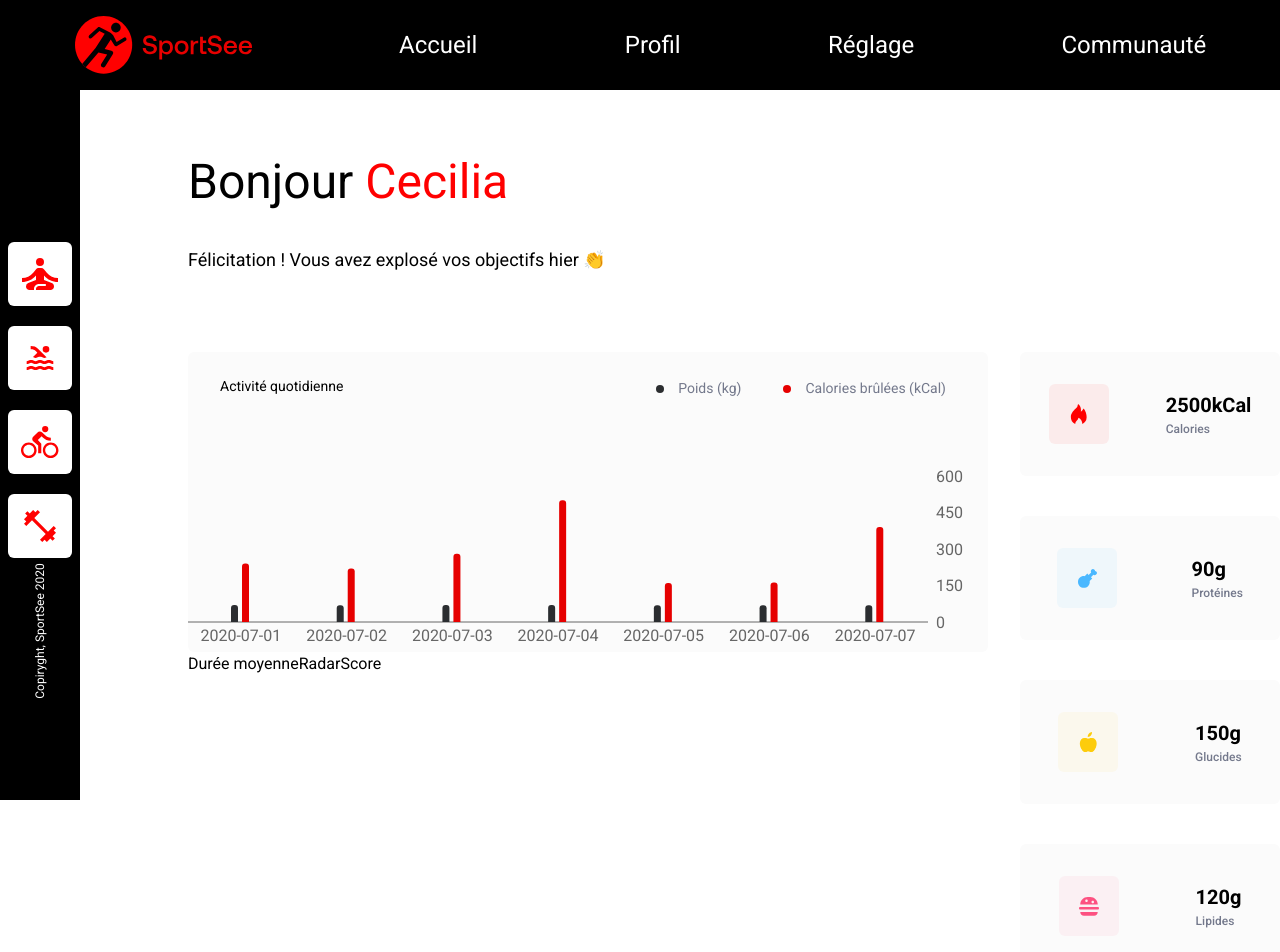
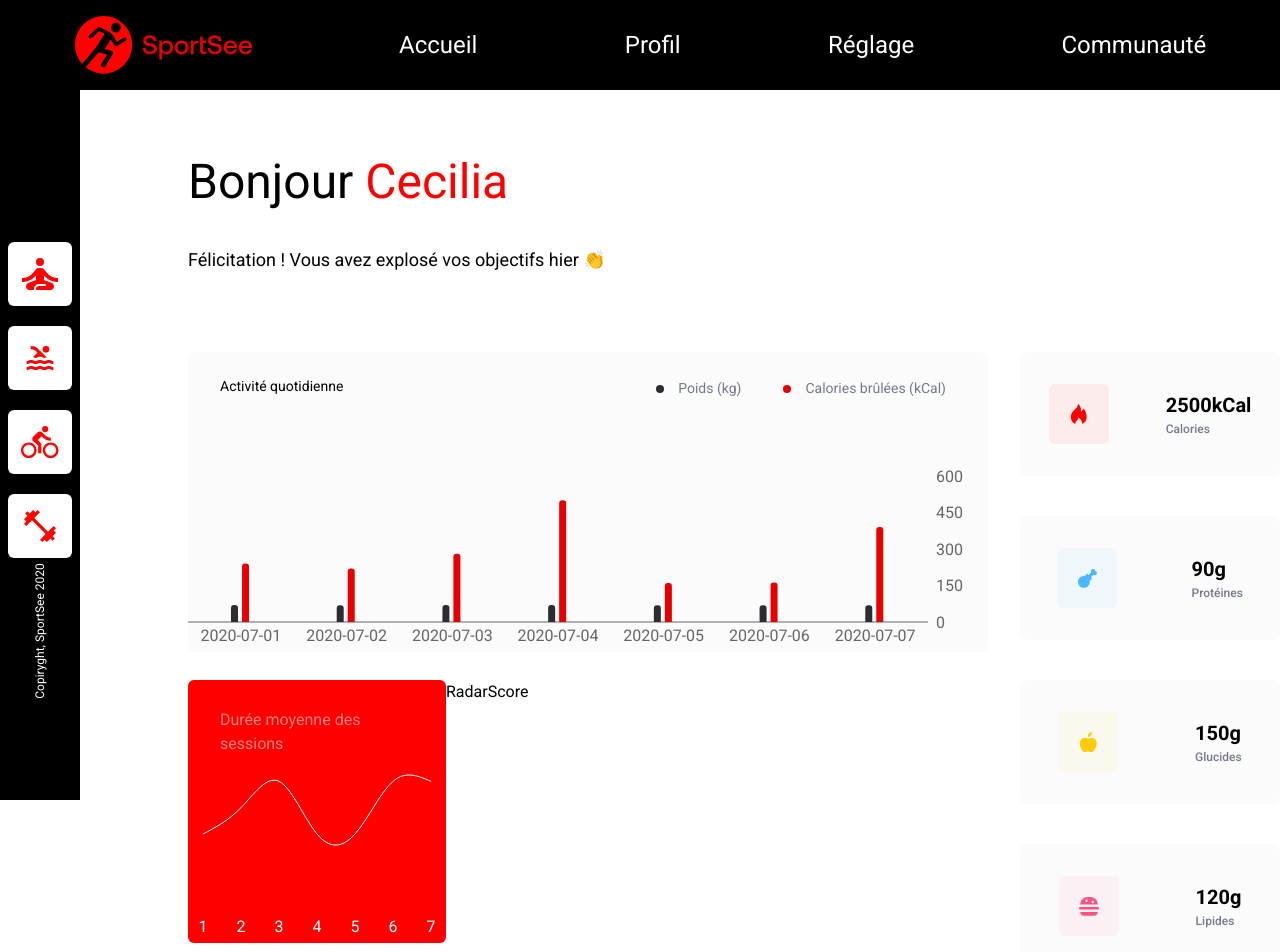
Before and after one commit to TriupLauro/KestelmanValentin_12_30092021, a React (Vite) app: page / in a window 1280 px wide. Shown: the top 952 px of the page. Built offline with nearby package versions, Linux system fonts and the light colour scheme.

Commit message:
Attempt at Line chart Mean Sessions

```diff
--- a/src/App.jsx
+++ b/src/App.jsx
@@ -14,6 +14,7 @@ class App extends Component {
                         firstName={this.props.mainData.userInfos.firstName}
                         nutritionData={this.props.mainData.keyData}
                         activityData={this.props.activityData.sessions}
+                        averageSessionsData={this.props.averageSessionsData.sessions}
                     />
                 </div>
             </>
--- /dev/null
+++ b/src/components/AverageSessionsLine.jsx
@@ -0,0 +1,32 @@
+import {Component} from "react";
+import {Line, LineChart, XAxis} from "recharts";
+
+class AverageSessionsLine extends Component {
+    render() {
+        return (
+            <div className="relative">
+                <div className="absolute top-7 left-8 z-10 w-36 text-white opacity-50">Durée moyenne des sessions</div>
+                <LineChart
+                    data={this.props.data}
+                    width={258}
+                    height={263}
+                    border={5}
+                    className="bg-highlight rounded-md"
+                    margin={{top:75, left:15, right:15}}
+                >
+                    <XAxis dataKey="day"
+                           tickLine={false}
+                           axisLine={false}
+                           stroke="#FFFFFF"
+                    />
+                    <Line dataKey="sessionLength" stroke="#FFFFFF"
+                          dot={false}
+                          type="natural"
+                    />
+                </LineChart>
+            </div>
+        )
+    }
+}
+
+export default AverageSessionsLine
--- a/src/components/Dashboard.jsx
+++ b/src/components/Dashboard.jsx
@@ -1,6 +1,7 @@
 import {Component} from "react";
 import Nutrition from "./Nutrition";
 import DailyActivity from "./DailyActivity";
+import AverageSessionsLine from "./AverageSessionsLine";
 
 class Dashboard extends Component {
     render() {
@@ -11,8 +12,8 @@ class Dashboard extends Component {
                 <div className="flex mt-t-main">
                     <div>
                         <DailyActivity data={this.props.activityData}/>
-                        <div className="flex">
-                            <div>Durée moyenne</div>
+                        <div className="flex mt-7">
+                            <AverageSessionsLine data={this.props.averageSessionsData} />
                             <div>Radar</div>
                             <div>Score</div>
                         </div>
--- a/src/main.jsx
+++ b/src/main.jsx
@@ -2,14 +2,15 @@ import React from 'react'
 import ReactDOM from 'react-dom'
 import './index.css'
 import App from './App'
-import {USER_MAIN_DATA,USER_ACTIVITY} from "./mocks/mockedData";
+import {USER_MAIN_DATA, USER_ACTIVITY, USER_AVERAGE_SESSIONS} from "./mocks/mockedData";
 
 const userData = USER_MAIN_DATA.find(data => data.id === 18)
 const userActivity = USER_ACTIVITY.find(data => data.userId === 18)
+const userAverageSessions = USER_AVERAGE_SESSIONS.find(data => data.userId === 18)
 
 ReactDOM.render(
   <React.StrictMode>
-    <App mainData={userData} activityData={userActivity}/>
+    <App mainData={userData} activityData={userActivity} averageSessionsData={userAverageSessions}/>
   </React.StrictMode>,
   document.getElementById('root')
 )
```
